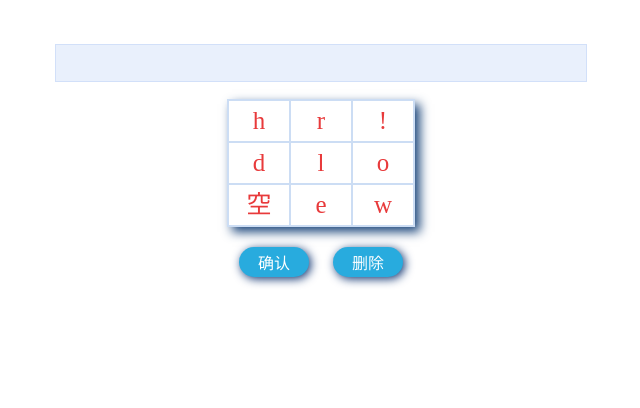
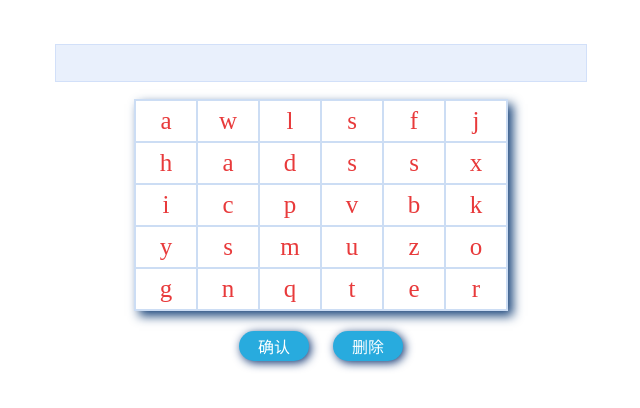
Before and after one commit to dwwangzz/front-study, a plain HTML site: page html+css/lesson2/fange.html in a window 1280 px wide. Shown: the whole page, without its empty margins (319-959 px from the left). Drawn offline with nearby package versions, Linux system fonts and the light colour scheme.

Commit message:
舒尔特方格相关代码

```diff
--- a/html+css/lesson2/fange.html
+++ b/html+css/lesson2/fange.html
@@ -257,7 +257,8 @@
     }
 
     // initTable('abcdefghijklmnopqrstuvwxyz!@$#%^&*()_+1234567890');
-    initTable('Hello World!');
+    initTable('abcdefghijklmnopqrstuvwxyz');
+    // initTable('Hello World!');
 
 </script>
 </html>
```
